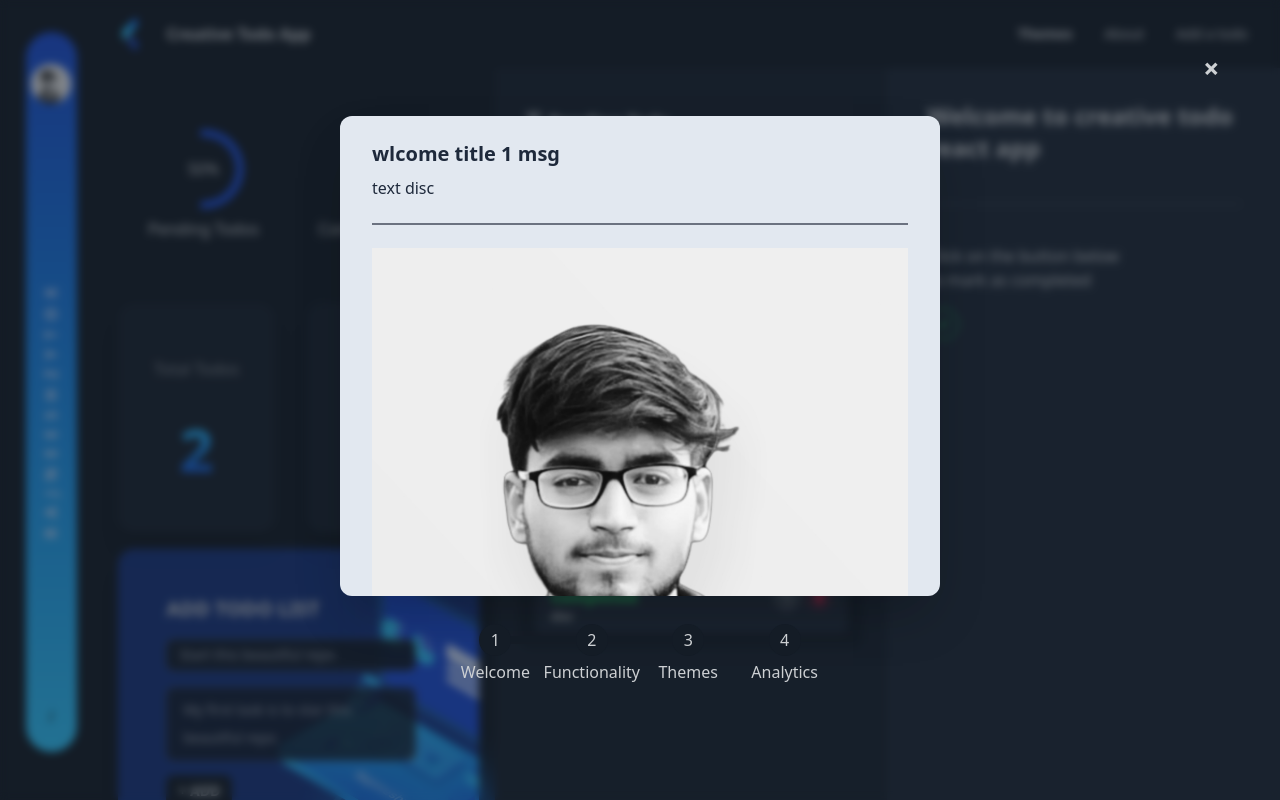
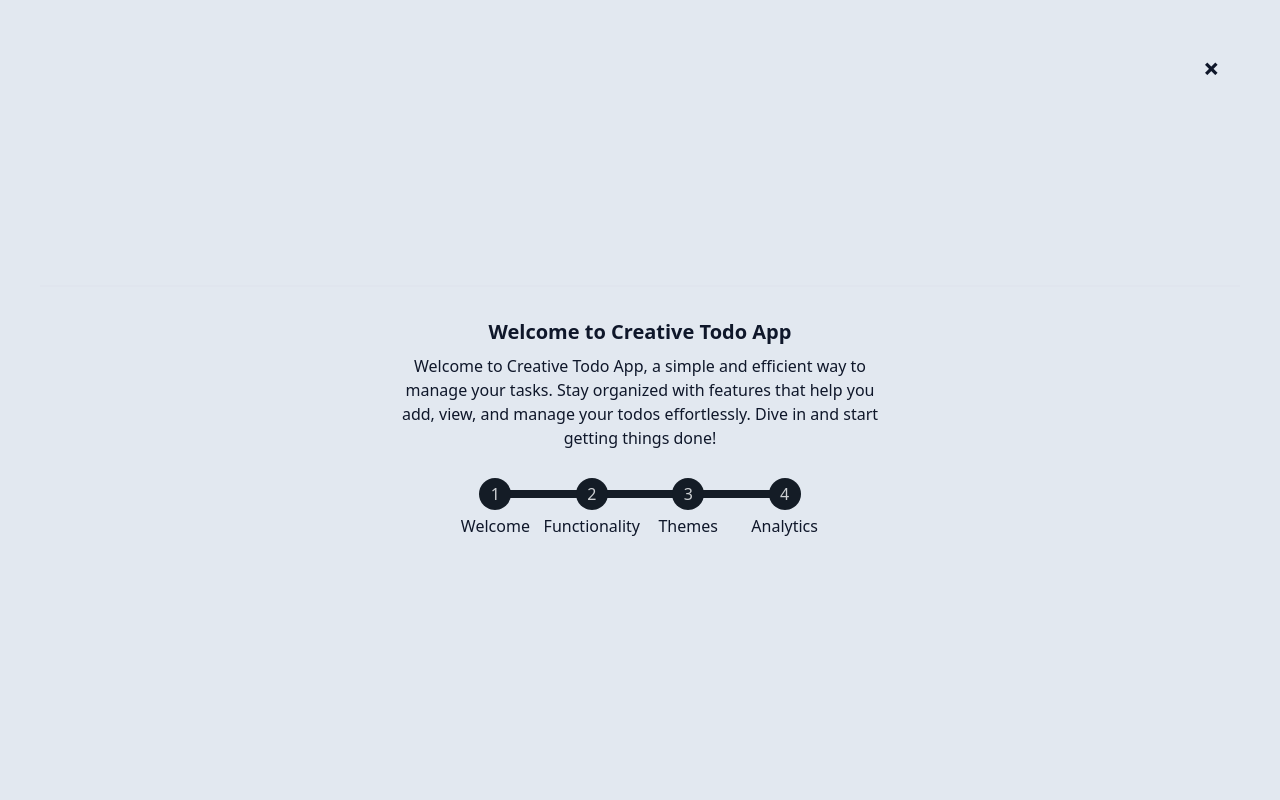
Before and after one commit to Rajneeshzytox/React-Todo-App, a React (Vite) app: page / in a window 1280 px wide. Shown: the top 800 px of the page. Built offline with nearby package versions, Linux system fonts and the light colour scheme.

Commit message:
Welcome screen complete, added github repo link in nav about

```diff
--- a/src/components/UserWelcome.jsx
+++ b/src/components/UserWelcome.jsx
@@ -10,26 +10,26 @@ function UserWelcomeBox(){
         const [welcomeMsg, setWelcomeMsg] = useState([
             {
                 // index 0
-                title: 'wlcome title 1 msg',
-                disc: 'text disc',
-                src: '/me.jpg',
+                title: 'Welcome to Creative Todo App',
+                disc: 'Welcome to Creative Todo App, a simple and efficient way to manage your tasks. Stay organized with features that help you add, view, and manage your todos effortlessly. Dive in and start getting things done!',
+                src: '',
             },
             {
                 // index 1
-                title: 'wlcome title 2 msg',
-                disc: 'text disc',
+                title: 'App Functionality',
+                disc: 'Explore the powerful functionality of Creative Todo App. Easily add new tasks, view your todo list, mark tasks as complete, restore deleted tasks, and permanently delete tasks you no longer need. Each feature is designed to make task management seamless and intuitive.',
                 src: '/me.jpg',
             },
             {
                 // index 2
-                title: 'wlcome title 3 msg',
-                disc: 'text disc',
+                title: 'Customize Your Experience With Themes',
+                disc: ' Personalize App with theme feature. Switch between different themes to match your style and mood. Enjoy a tailored user experience with dynamic SVG colors that change with the theme.',
                 src: '/me.jpg',
             },
             {
                 // index 3
-                title: 'wlcome title 4 msg',
-                disc: 'text disc',
+                title: 'Track Your Progress',
+                disc: 'Stay on top of your productivity with analytics feature. Get insights into your task management',
                 src: '/me.jpg',
             },
 
@@ -38,12 +38,12 @@ function UserWelcomeBox(){
 
         // stepClick function sets the index value to setWelcomeMsg state and also add class step-primary to add primary color to steps
         function stepClick( index){
-            setWelcomeMsg(index);
+            setWelcomeMsgIndex(index);
         }
 
     return(
         // background overlay
-        <div id="UserWelcome" className="bg-base-300 bg-opacity-50 fixed z-50 top-1/2 left-1/2 -translate-x-1/2 -translate-y-1/2 w-full h-full flex flex-col items-center justify-center backdrop-blur-sm  ">
+        <div id="UserWelcome" className="bg-slate-200 fixed z-50 min-h-screen w-[100vw] flex flex-col items-center justify-center text-slate-900 px-10 text-center overflow-y-scroll">
 
         {/* hide welcome or skip  */}
         <div className="absolute top-12 right-12 select-none cursor-pointer btn btn-ghost btn-circle rotate-45 text-3xl block z-[2]"
@@ -53,19 +53,18 @@ function UserWelcomeBox(){
         </div>
 
         {/* white msg welcom box */}
-        <div className="max-w-[80%] md:w-[600px] sm:w-[500px] w-[70%] min-w-1/2  bg-slate-200  min-h-[30vh] text-slate-800 px-8 py-4 rounded-xl shadow-2xl z-[1] max-h-[60vh]  overflow-y-scroll">
+
+             {/* Welcome Box Gif  */}
+            <img className="max-h-[40vh] mx-auto" src={welcomeMsg[welcomeMsgIndex].src}></img>
+            <div className="divider"></div>
              {/* Welcome Text Content  */}
             <h4 className="text-xl text-balance font-semibold my-2">
                 {welcomeMsg[welcomeMsgIndex].title}
             </h4>
-            <p>
+            <p className="max-w-[500px]">
                 {welcomeMsg[welcomeMsgIndex].disc}
             </p>
-            <div className="divider divider-neutral"></div>
-             {/* Welcome Box Gif  */}
-            <img src={welcomeMsg[welcomeMsgIndex].src}></img>
 
-        </div>
 
         {/* welcome steps */}
         <ul className="steps mt-6 steps-horizontal ">
@@ -74,7 +73,7 @@ function UserWelcomeBox(){
                     <li
 
                         key={index}
-                        onClick={(e) => (
+                        onClick={() => (
                             stepClick(index)
                         )}
                         className="step"
--- a/src/sections/Navbar.jsx
+++ b/src/sections/Navbar.jsx
@@ -2,13 +2,11 @@ import Logo from "../components/Logo";
 import Themes from "../components/Themes";
 
 export default function Navbar() {
-
   return (
     <section className="drawer z-20 *:z-auto">
       <input id="my-drawer-3" type="checkbox" className="drawer-toggle" />
       <div className="drawer-content flex flex-col ">
-
-       {/* ### NAV BAR   */}
+        {/* ### NAV BAR   */}
         <div className="navbar  z-auto bg-base-300 w-full ">
           <div className="flex-none lg:hidden">
             <label
@@ -41,22 +39,22 @@ export default function Navbar() {
           <div className="mx-2 flex-1 px-2 font-semibold">
             Creative Todo App
           </div>
-{/* ------------------------ Desktop  ------------------  */}
+          {/* ------------------------ Desktop  ------------------  */}
           {/* nav desktop nav items */}
           <div className="hidden flex-none  lg:block">
-            <ul className="menu menu-horizontal">
+            <ul className="menu menu-horizontal flex items-center">
               {/* Navbar menu content here */}
               <li>
                 <Themes />
               </li>
               <li>
-                <a href="#about">About</a>
+                <a href="https://github.com/Rajneeshzytox/React-Todo-App">
+                  <i className="fa-brands fa-github"></i>
+                </a>
               </li>
               <li>
                 <a href="#addTodoSection">Add a todo</a>
               </li>
-
-
             </ul>
           </div>
         </div>
@@ -70,7 +68,7 @@ export default function Navbar() {
           className="drawer-overlay"
         ></label>
 
-          {/* Sidebar content here */}
+        {/* Sidebar content here */}
         <ul className="menu bg-base-200 h-full w-80 min-w-[140px] max-w-[50vw] min-h-screen p-4">
           <li>
             {/* logo on sidebar */}
@@ -80,7 +78,10 @@ export default function Navbar() {
             </div>
           </li>
           <li>
-            <a href="#about">About</a>
+            <a href="https://github.com/Rajneeshzytox/React-Todo-App">
+              <i className="fa-brands fa-github"></i>
+              <p>About</p>
+            </a>
           </li>
           <li>
             <a href="#addTodoSection">Add a todo</a>
```
